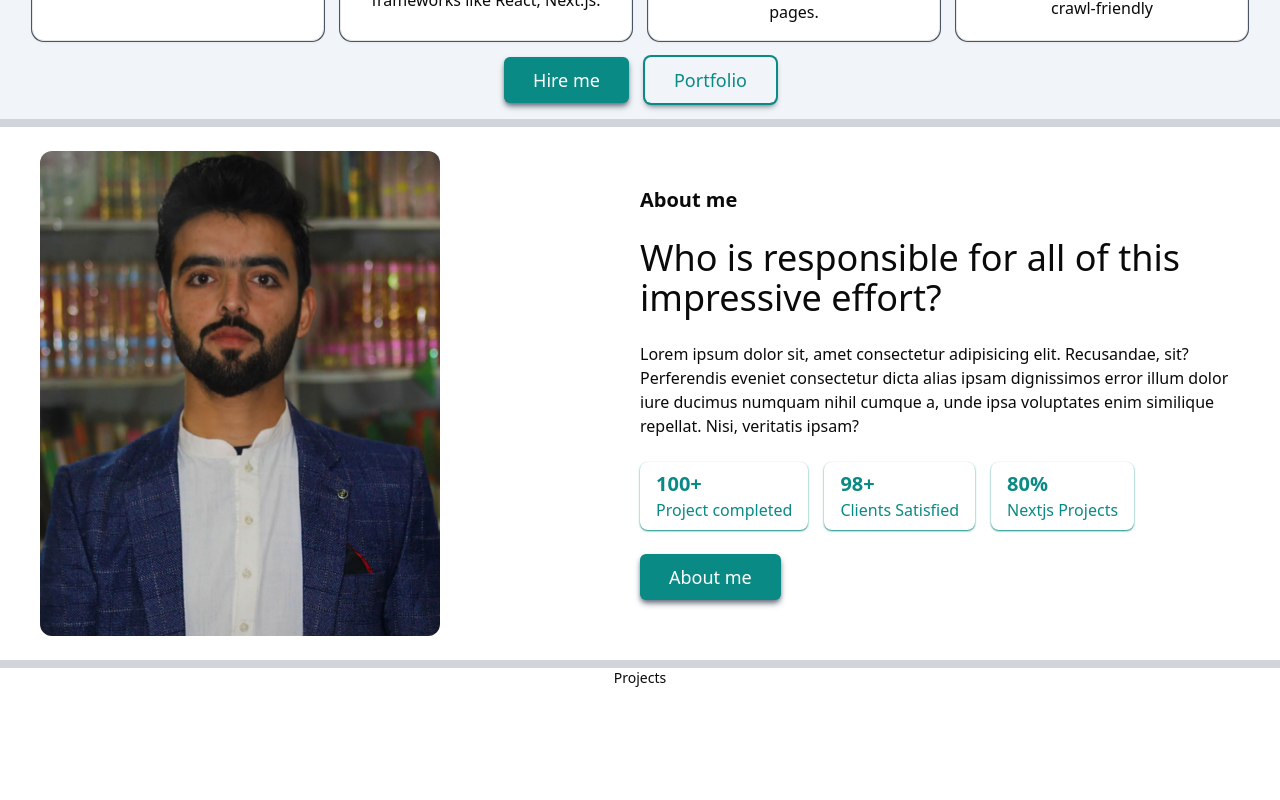
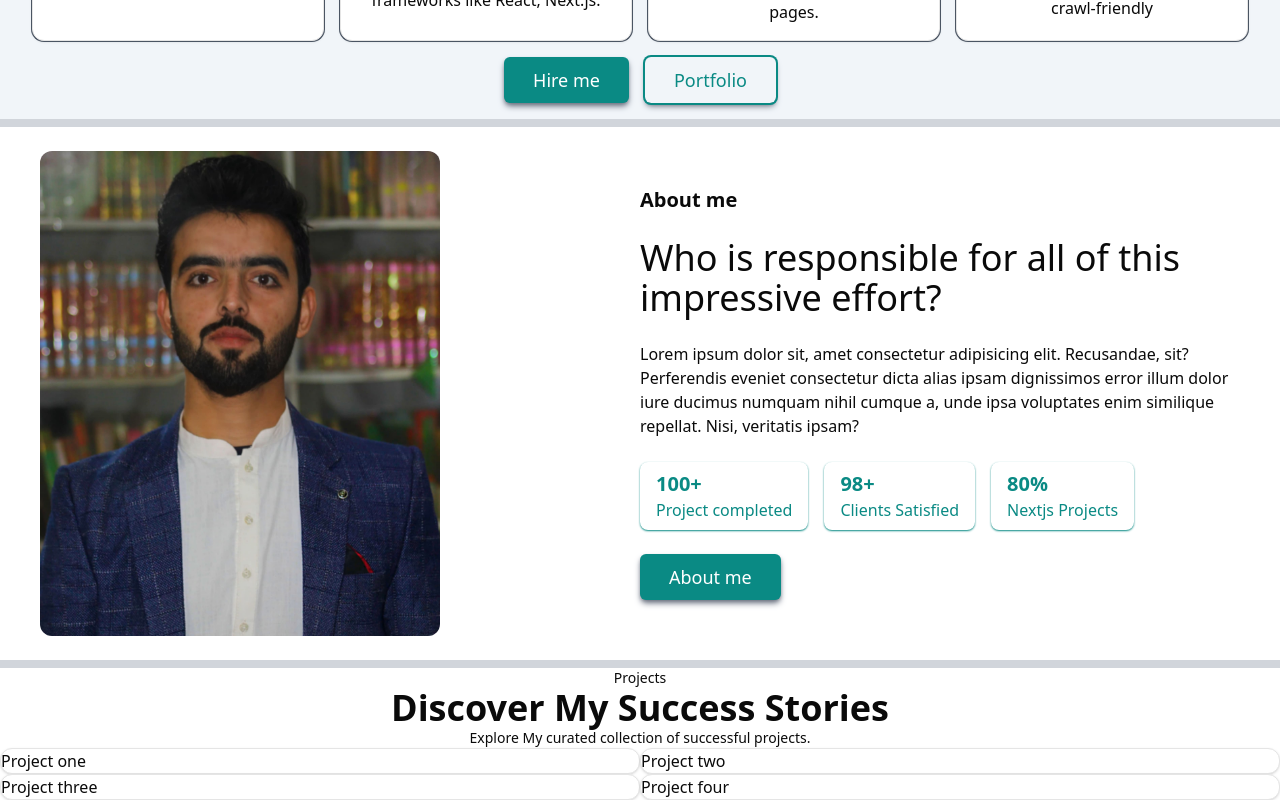
Before and after one commit to iamasadshah/my-portfolio, a Next.js app: page / in a window 1280 px wide. Shown: the part 1241-2041 px from the top of the page. Before the commit the page ends 1929 px from the top, so only its background shows below. Built offline with nearby package versions, Linux system fonts and the light colour scheme.

Commit message:
Project card added

```diff
--- a/src/app/components/Projects.tsx
+++ b/src/app/components/Projects.tsx
@@ -1,9 +1,22 @@
+import { Card } from "@/components/ui/card";
 import React from "react";
 
 const Projects = () => {
   return (
     <div>
       <p className="text-center text-sm">Projects</p>
+      <h1 className="text-center text-4xl font-bold">
+        Discover My Success Stories
+      </h1>
+      <p className="text-center text-sm">
+        Explore My curated collection of successful projects.
+      </p>
+      <div className="grid grid-cols-1 md:grid-cols-2">
+        <Card>Project one</Card>
+        <Card>Project two</Card>
+        <Card>Project three</Card>
+        <Card>Project four</Card>
+      </div>
     </div>
   );
 };
```
